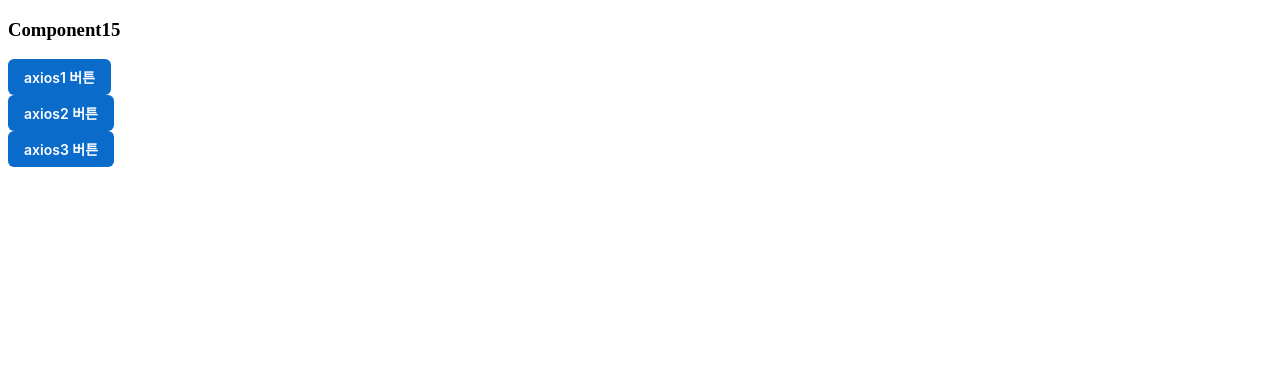
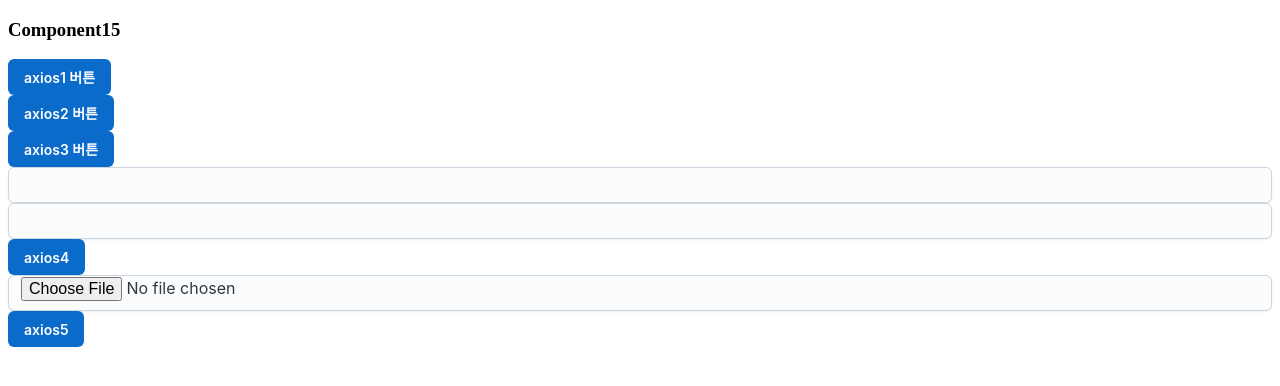
Before and after one commit to OngTK/Fullstack_Spring2, a React (Vite) app in the folder src/main/reactapp/: page / in a window 1280 px wide. Shown: the top 386 px of the page. Built offline with nearby package versions, Linux system fonts and the light colour scheme.

Commit message:
250930_1820 cros 설정

```diff
--- a/src/main/reactapp/src/example/day08_250930/Component15.jsx
+++ b/src/main/reactapp/src/example/day08_250930/Component15.jsx
@@ -1,6 +1,7 @@
 import Input from '@mui/joy/Input'
 import Button from '@mui/joy/Button'
 import axios from 'axios'
+import { use, useRef } from 'react'
 
 export default function Component15(props) {
 
@@ -8,7 +9,7 @@ export default function Component15(props) {
     const axios1 = async () => {
         try {
             const r = await axios.get("http://localhost:8080/axios")
-            const d = await r.data;
+            const d =  r.data;
             console.log("[1] : ", d)
         } catch (e) {
             console.log(e)
@@ -19,10 +20,10 @@ export default function Component15(props) {
     const axios2 = async () => {
         try {
             const obj = { id: "admin", pwd: "qwer1234" }
-            const option = {withCredentials : true} //HTTP 인증, Session 유지 true
+            const option = { withCredentials: true } //HTTP 인증, Session 유지 true
             // post는 3번째 자리에 option ==> .post( URL, BODY, OPTION )
             const r = await axios.post("http://localhost:8080/axios", obj, option)
-            const d = await r.data;
+            const d =  r.data;
             console.log("[2] : ", d)
         } catch (e) {
             console.log(e)
@@ -32,13 +33,55 @@ export default function Component15(props) {
     // [3] 내 정보 조회
     const axios3 = async () => {
         try {
-            const option = {withCredentials : true} // get은 2번째 자리에 option
+            const option = { withCredentials: true } // get은 2번째 자리에 option
             // .get( URL, OPTION )
             const r = await axios.get("http://localhost:8080/axios/info", option)
-            const d = await r.data;
+            const d =  r.data;
             console.log("[3] : ", d)
         } catch (e) { console.log(e) }
     }
+
+    // fetch는 기본 전송타입이 form
+    // axios는 기본 전송타입이 json
+
+    // [4] 일반 폼
+    // form 전송시, form 안에 name으로 매핑이 진행됨
+    const formRef1 = useRef();
+    const axios4 = async () => {
+        try{
+            // [4.1] useRef 가 참조중인 dom 객체 가져오기
+            const form = formRef1.current;
+            // [4.2] headers 정보 입력
+            const option = { headers : { "Content-type" : "application/x-www.form-urlencoded" } }
+            // [4.3] axios 통신
+            const r = await axios.post("http://localhost:8080/axios/form",form,option);
+            const d = r.data;
+            console.log("[4] : " , d)
+
+        }catch(e){
+            console.log(e)
+        }
+    }
+
+    // [5] 첨부파일 폼
+    const formRef2 = useRef()
+    const axios5 = async () => {
+        try{
+            // [5.1] uesRef로 참조중인 dom 객체 가져오기
+            const form = formRef2.current;
+            // [5.2] Form 내에 data를 byte 형식으로 변환
+            const formData = new FormData(form);
+            // [5.3] headers 정보
+            const option = { headers: { "Content-Type": "multipart/form-data" }  }
+            // [5.4] axios
+            const r = await axios.post("http://localhost:8080/axios/formdata",formData, option)
+            const d = r.data;
+            console.log("[5] : " , d)
+        } catch(e){
+            console.log(e)
+        }
+    }
+
 
     return (<>
         <h3>Component15 </h3>
@@ -47,6 +90,16 @@ export default function Component15(props) {
         <Button onClick={axios2}> axios2 버튼</Button>
         <br />
         <Button onClick={axios3}> axios3 버튼</Button>
+        <br />
+        <form ref={formRef1}>
+            <Input name="id"/>
+            <Input name="password"/>
+            <Button type='button' onClick={axios4}>axios4</Button>
+        </form>
+        <form ref={formRef2}>
+            <Input type='file' name='file'/>
+            <Button type='button' onClick={axios5}>axios5</Button>
+        </form>
 
     </>)
 } // Comp end
```
Also changed, not shown: 1 other file (tests, documents, lock files or other folders).
